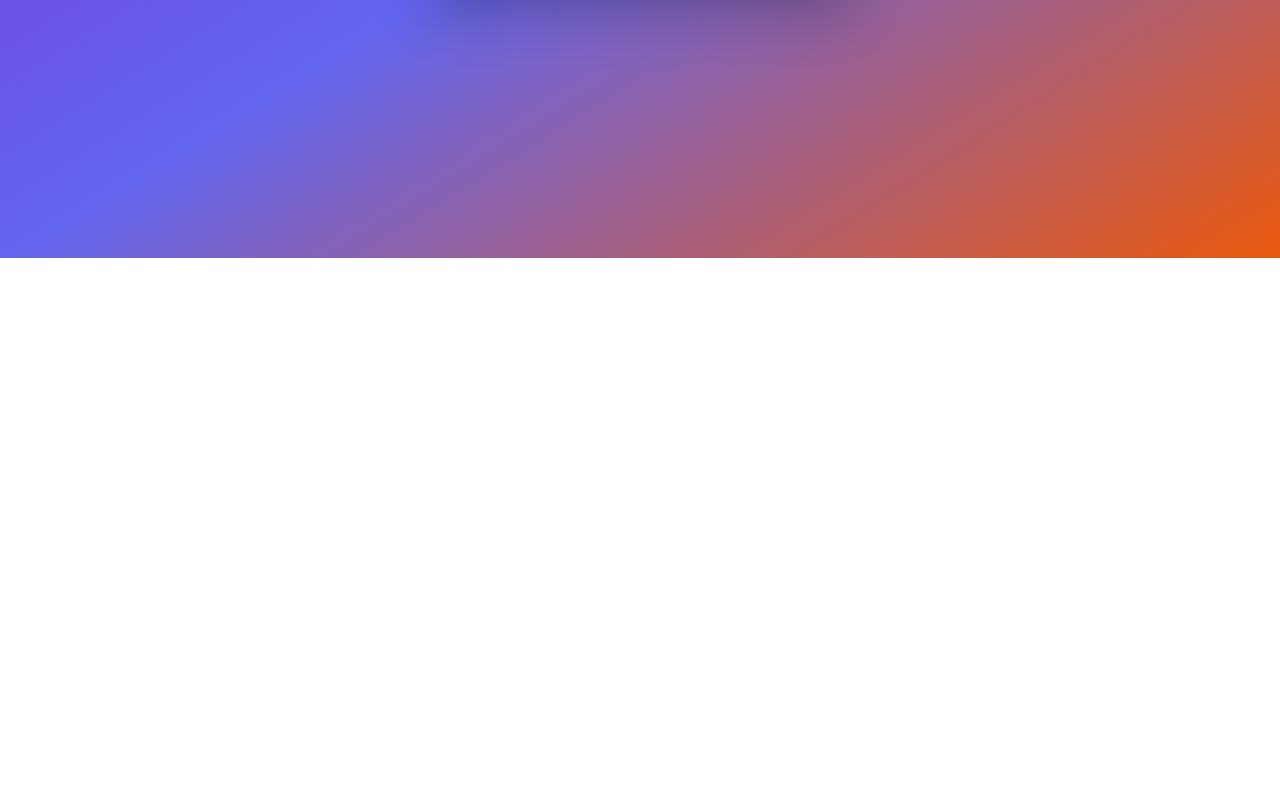
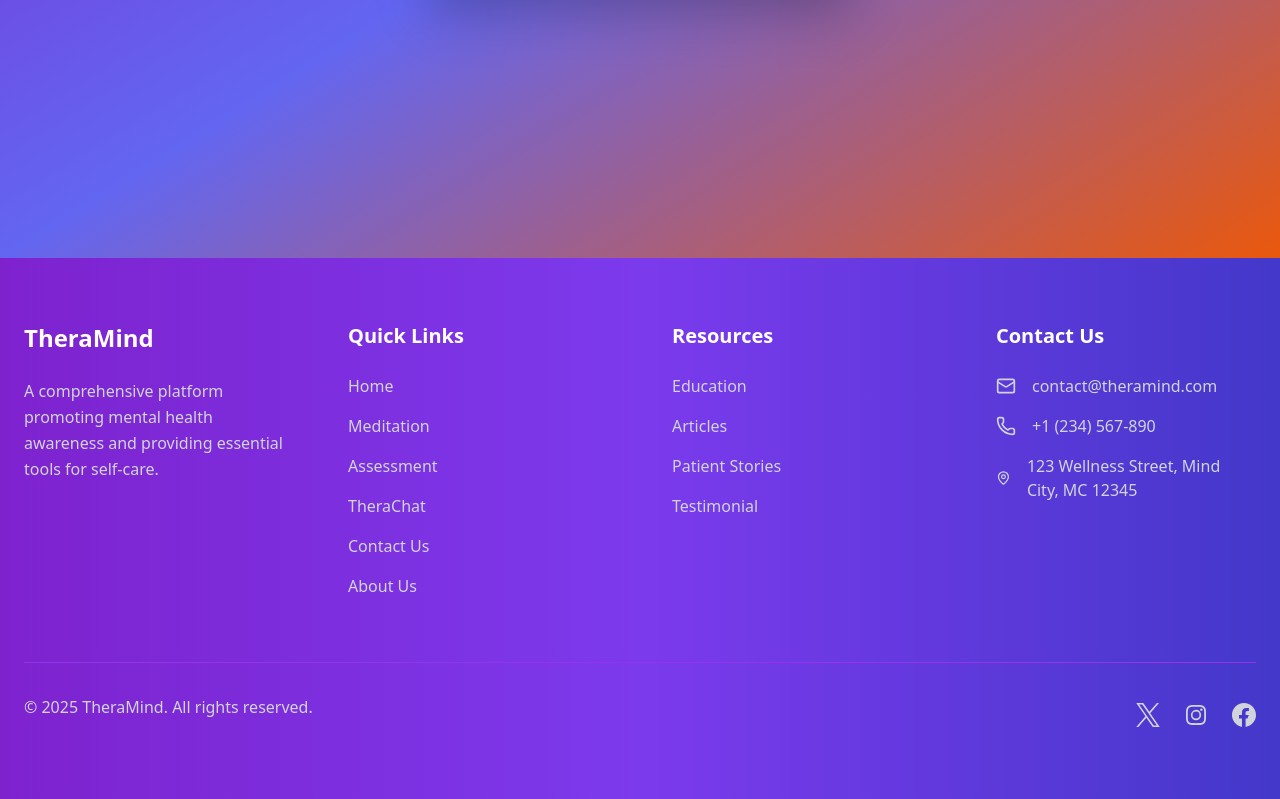
Before and after one commit to poetabdullah/theramind, a React (Create React App) app: page /login in a window 1280 px wide. Shown: the part 622-1421 px from the top of the page. Before the commit the page ends 880 px from the top, so only its background shows below. Built offline with nearby package versions, Linux system fonts and the light colour scheme; no server answers.

Commit message:
added footer in authentication pages

```diff
--- a/src/pages/LoginPage.js
+++ b/src/pages/LoginPage.js
@@ -9,7 +9,7 @@ import {
 import { useNavigate } from "react-router-dom";
 import { db } from "../firebaseConfig";
 import { setDoc, doc, getDoc } from "firebase/firestore";
-
+import Footer from "../components/Footer";
 const LoginPage = () => {
   const [loading, setLoading] = useState(false);
   const navigate = useNavigate();
@@ -69,6 +69,7 @@ const LoginPage = () => {
   };
 
   return (
+    <div>
       <div className="min-h-screen flex items-center justify-center bg-gradient-to-br from-purple-700 via-indigo-500 to-orange-600 p-4">
         <div className="bg-white rounded-xl shadow-2xl p-8 max-w-md w-full">
           <div className="text-center mb-8">
@@ -149,6 +150,8 @@ const LoginPage = () => {
           </div>
         </div>
       </div>
+      <Footer />
+    </div>
   );
 };
 
--- a/src/pages/PatientSignUp.js
+++ b/src/pages/PatientSignUp.js
@@ -10,6 +10,7 @@ import OAuthSignUp from "../components/OAuthSignUp";
 import PatientDetailForm from "../components/PatientDetailForm";
 import HealthHistoryForm from "../components/HealthHistoryForm";
 import EnterCaptchaForm from "../components/EnterCaptchaForm";
+import Footer from "../components/Footer";
 
 const steps = [
   "Sign Up with Google",
@@ -130,6 +131,7 @@ const PatientSignUp = () => {
   };
 
   return (
+    <div>
       <div className="flex flex-col items-center justify-center min-h-screen bg-gradient-to-br from-purple-700 via-indigo-500 to-orange-600 p-4">
         <div className="w-full max-w-xl mb-6">
           <div className="bg-white bg-opacity-90 rounded-lg shadow-lg p-4">
@@ -186,7 +188,10 @@ const PatientSignUp = () => {
             )}
 
             {step === 4 && (
-            <HealthHistoryForm onSubmit={handleStepFourSubmit} error={error} />
+              <HealthHistoryForm
+                onSubmit={handleStepFourSubmit}
+                error={error}
+              />
             )}
           </div>
         </div>
@@ -200,6 +205,8 @@ const PatientSignUp = () => {
           </p>
         </div>
       </div>
+      <Footer />
+    </div>
   );
 };
 
```
Lines whose indentation alone changed are shown as unchanged.
